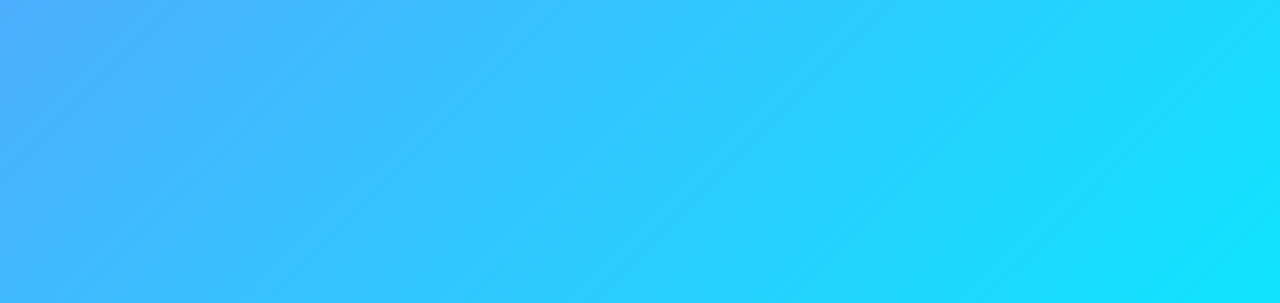
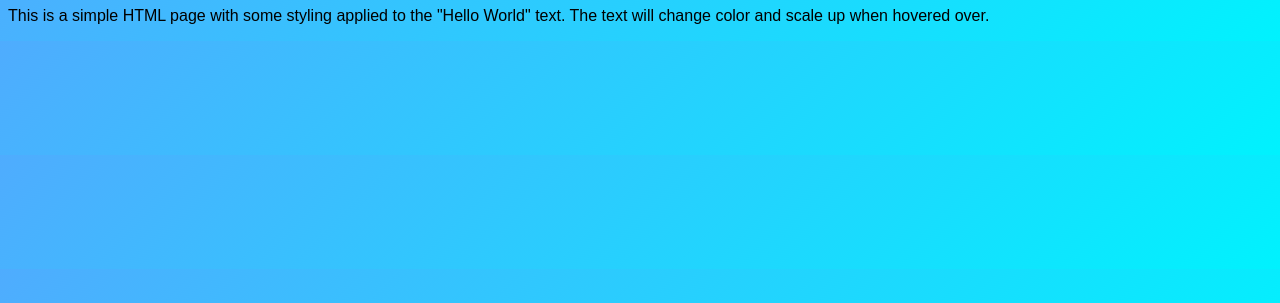
Before and after one commit to gioshwua/repository-ng-pogi, a plain HTML site: page index.html in a window 1280 px wide. Shown: the part 73-376 px from the top of the page. Drawn offline with Linux system fonts and the light colour scheme.

Commit message:
louibranch

```diff
--- a/style.css
+++ b/style.css
@@ -1,10 +1,6 @@
 
         body {
-            margin: 0;
-            height: 100vh;
-            display: flex;
-            justify-content: center;
-            align-items: center;
+         ;
             background: linear-gradient(135deg, #4facfe, #00f2fe);
             font-family: Arial, sans-serif;
         }
```
